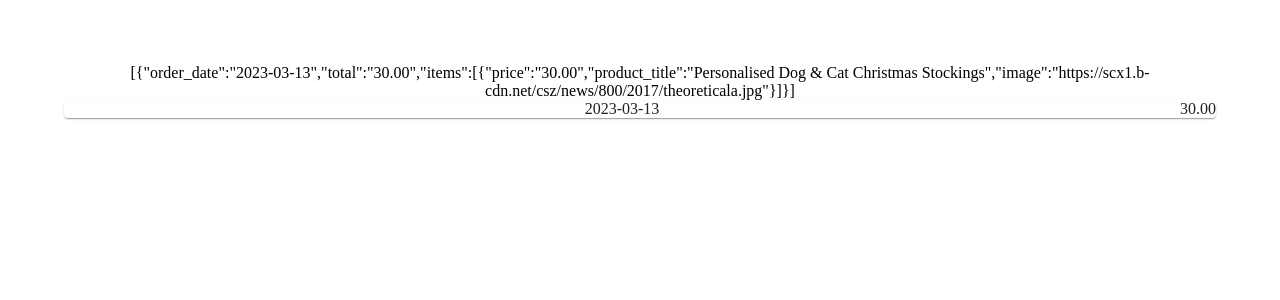
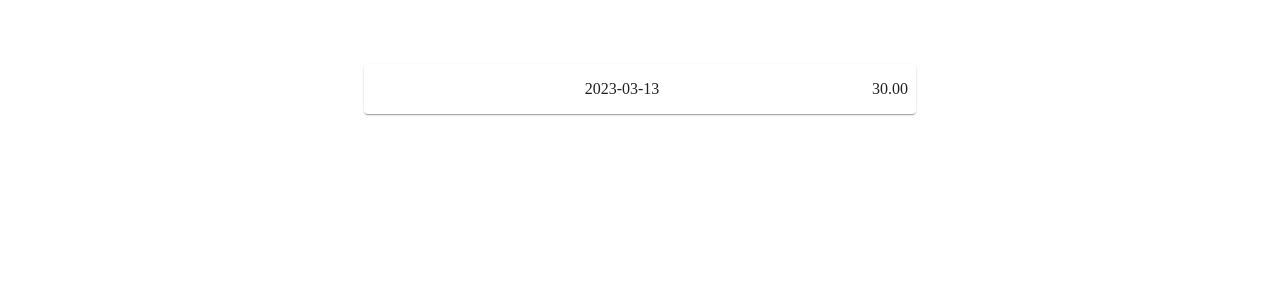
Before and after one commit to khpi-uni/sem4-course-works, a React (Vite) app in the folder front/: page /orders in a window 1280 px wide. Shown: the top 300 px of the page. Built offline with nearby package versions, Linux system fonts and the light colour scheme.

Commit message:
feat: add Order component

```diff
--- /dev/null
+++ b/front/src/components/Order.jsx
@@ -0,0 +1,36 @@
+
+import "./Order.css";
+import Card from '@mui/material/Card';
+import Box from '@mui/material/Box';
+
+
+const Order = (props) =>{
+  const data = props.json_array;
+  return (
+<div>
+
+    {
+      data.length?(
+        data.map(el=>(
+
+      <Card sx={{padding: "1em 0.5em"}}>
+        <Box sx={{display:"flex",flexDirection:"row",flexGrow:"1"}}>
+      <Box sx={{alignSelf:"start",flexGrow:"1"}}>
+        {el.order_date}
+      </Box>
+      <Box sx={{justifySelf:"end",}}>
+        {el.total}
+      </Box>
+      </Box>
+        </Card>
+        ))
+      )
+        :"loading"
+  }
+
+</div>
+  )
+}
+
+
+export default Order;
--- a/front/src/components/Orders.jsx
+++ b/front/src/components/Orders.jsx
@@ -7,6 +7,11 @@ import Grid from '@mui/material/Grid';
 import ListItem from '@mui/material/ListItem';
 import ListItemButton from '@mui/material/ListItemButton';
 import ListItemText from '@mui/material/ListItemText';
+
+
+import Container from '@mui/material/Container';
+
+import Order from './Order'
 
 async function parseJson(){
   const data = await fetch("../../tmp_json/orders.json").then((response)=>response.json());
@@ -42,27 +47,9 @@ function ResponsiveGrid() {
    };
 
   return (
-    <Box sx={{ flexGrow: 1 }}>
-      {JSON.stringify(data)}
-    {
-      data.length?(
-        data.map(el=>(
-
-      <Card>
-        <Box sx={{display:"flex",flexDirection:"row",flexGrow:"1"}}>
-      <Box sx={{alignSelf:"start",flexGrow:"1"}}>
-        {el.order_date}
-      </Box>
-      <Box sx={{justifySelf:"end",}}>
-        {el.total}
-      </Box>
-      </Box>
-        </Card>
-        ))
-      )
-        :"loading"
-    }
-    </Box>
+    <Container maxWidth="sm">
+    <Order json_array={data} />
+    </Container>
   );
     //    {data.length?data.map(el=><p>el</p>):<p>loading...</p>}
 }
```
Also changed, not shown: front/src/components/Order.css (added).
